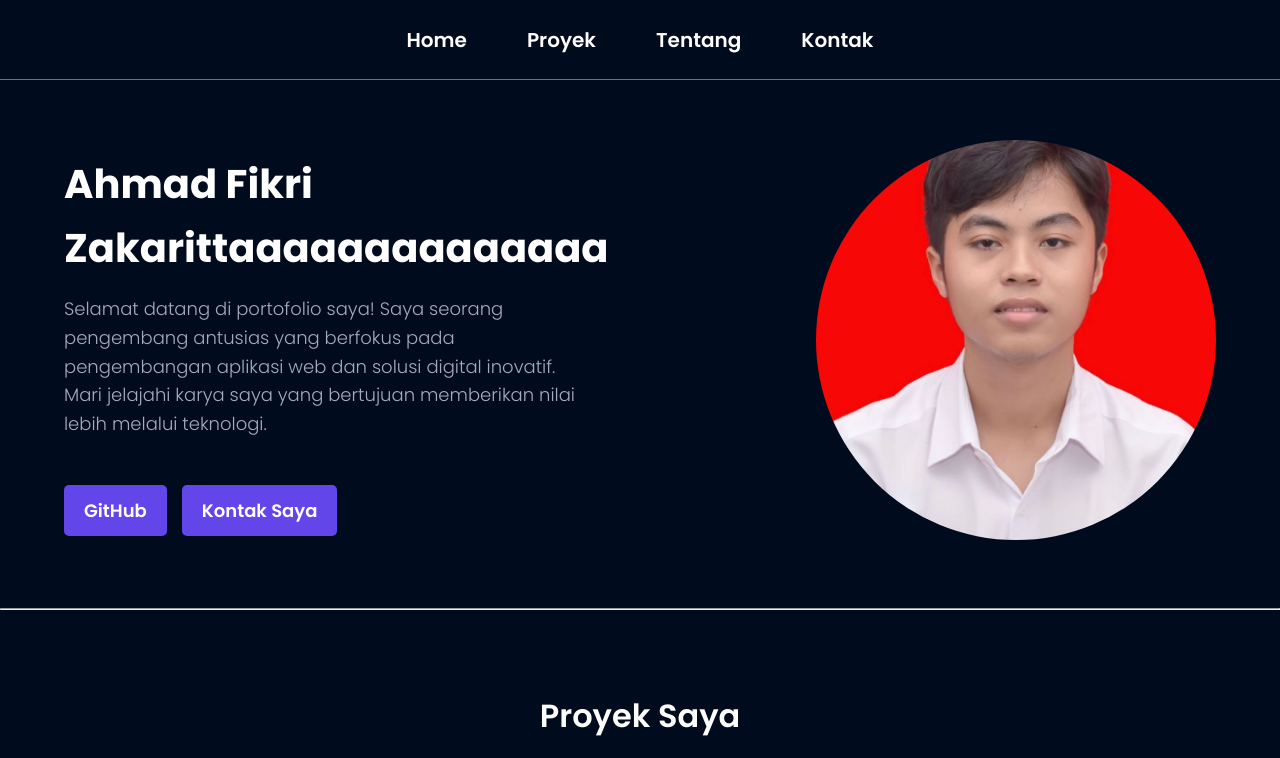
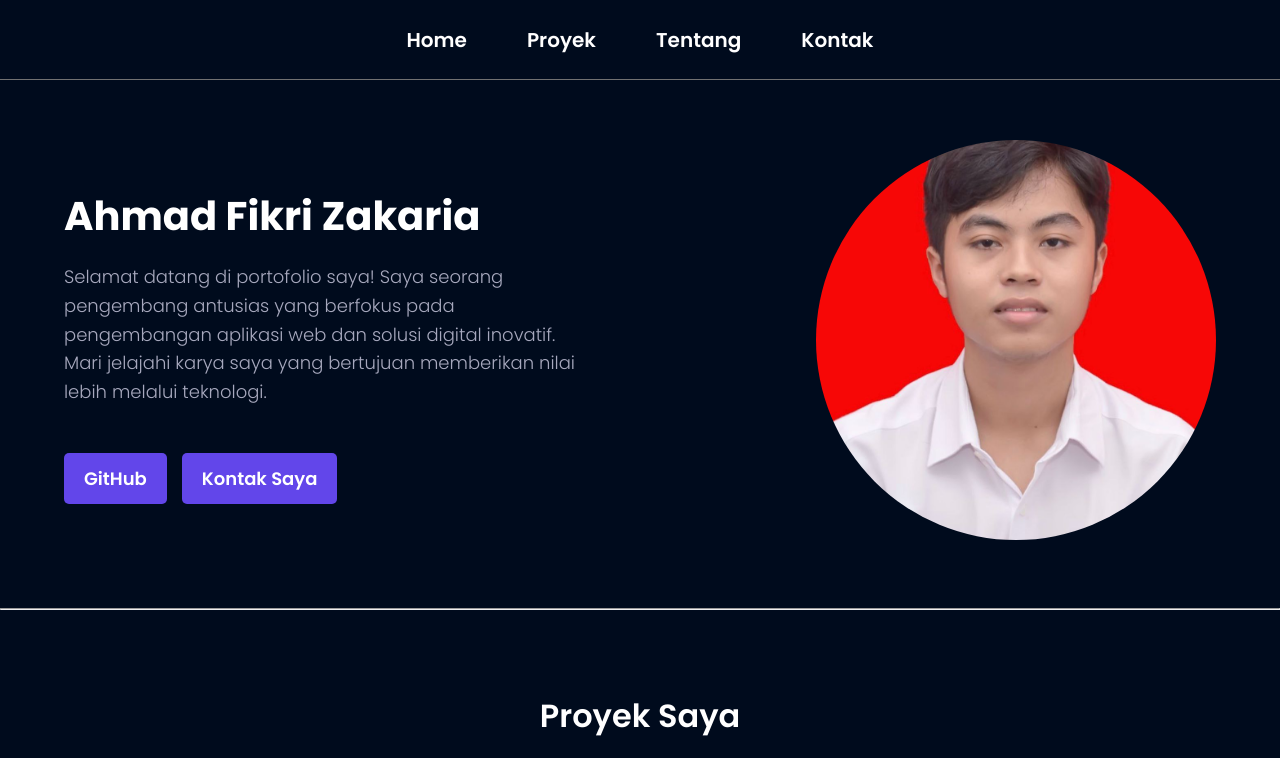
Before and after one commit to AhmadFikriZakaria/TugasPSPKu, a plain HTML site: page index.html in a window 1280 px wide. Shown: the top 758 px of the page. Drawn offline with Linux system fonts and the light colour scheme.

Commit message:
update 3

```diff
--- a/index.html
+++ b/index.html
@@ -221,7 +221,7 @@
 
     <section class="content">
         <div class="left">
-            <h1>Ahmad Fikri Zakarittaaaaaaaaaaaaaa</h1>
+            <h1>Ahmad Fikri Zakaria</h1>
             <p>Selamat datang di portofolio saya! Saya seorang pengembang antusias yang berfokus pada pengembangan aplikasi web dan solusi digital inovatif. Mari jelajahi karya saya yang bertujuan memberikan nilai lebih melalui teknologi.</p><br>
             <div class="cta-buttons">
                 <a href="https://github.com/AhmadFikriZakaria-create" target="_blank"><button>GitHub</button></a>
@@ -229,7 +229,7 @@
             </div>
         </div>
         <div class="right">
-            <img src="/img/myphoto.jpg" alt="Foto Ahmad Fikri Zakaria">
+            <img src="img/myphoto.jpg" alt="Foto Ahmad Fikri Zakaria">
         </div>
     </section>
     <hr>
```
